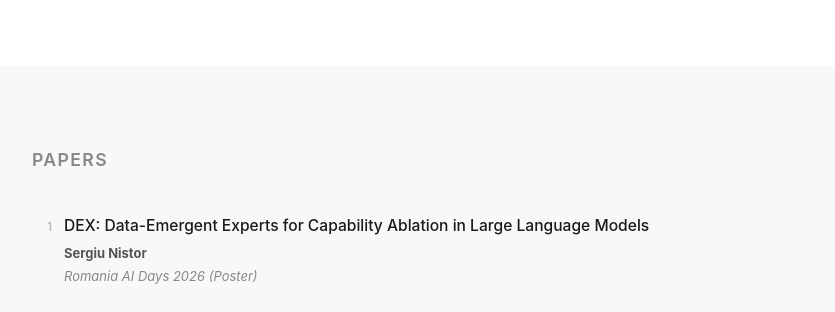
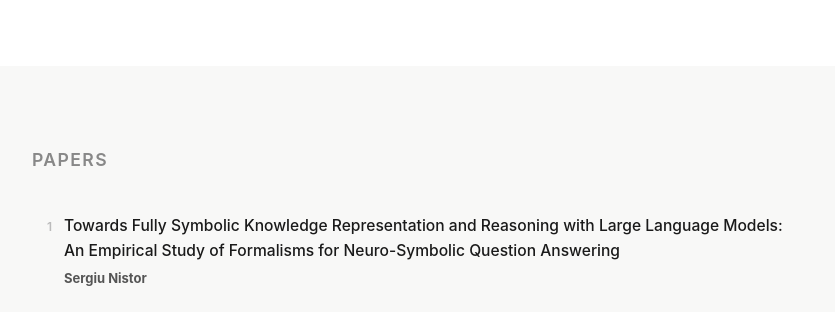
Before and after one commit to SergiuDeveloper/portfolio, a plain HTML site: page index.html in a window 1280 px wide. Shown: the part 422-734 px from the top of the page, without its empty margins (222-1057 px from the left). Drawn offline with Linux system fonts and the light colour scheme.

Commit message:
Added nesy paper to list

```diff
--- a/index.html
+++ b/index.html
@@ -96,6 +96,13 @@
         <div class="container">
           <h2 class="section-title">Papers</h2>
           <ol class="pub-list">
+	    <li class="pub-item">
+              <div class="pub-title">
+                <a href="assets/publications/Towards_Fully_Symbolic_Reasoning_and_Knowledge_Representation.pdf" target="_blank" rel="noopener">Towards Fully Symbolic Knowledge Representation and Reasoning with Large Language Models: An Empirical Study of Formalisms for Neuro-Symbolic Question Answering</a>
+              </div>
+              <div class="pub-authors"><b>Sergiu Nistor</b></div>
+            </li>
+
             <li class="pub-item">
               <div class="pub-title">
                 <a href="assets/publications/DEX.pdf" target="_blank" rel="noopener">DEX: Data-Emergent Experts for Capability Ablation in Large Language Models</a>
```
